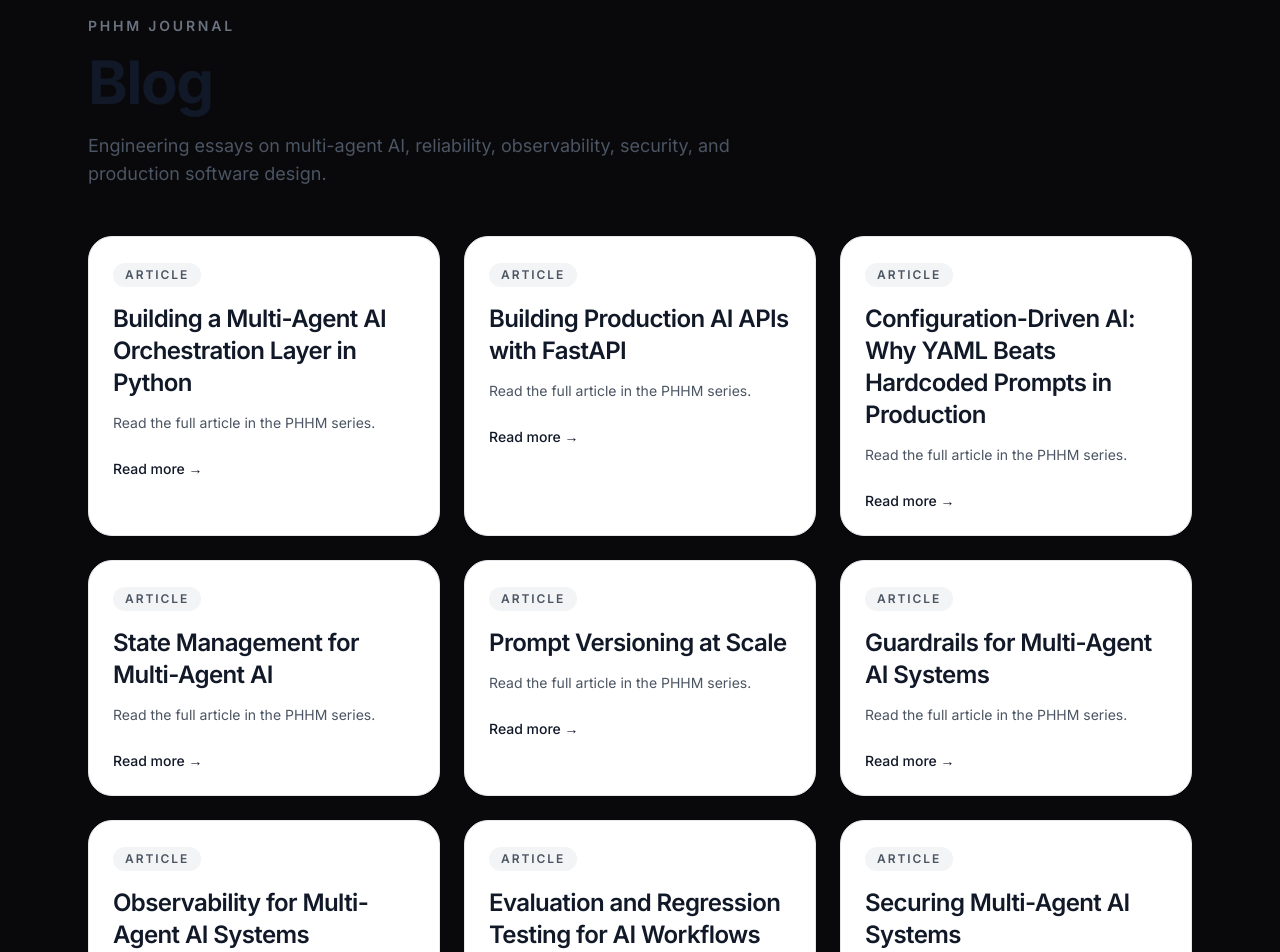
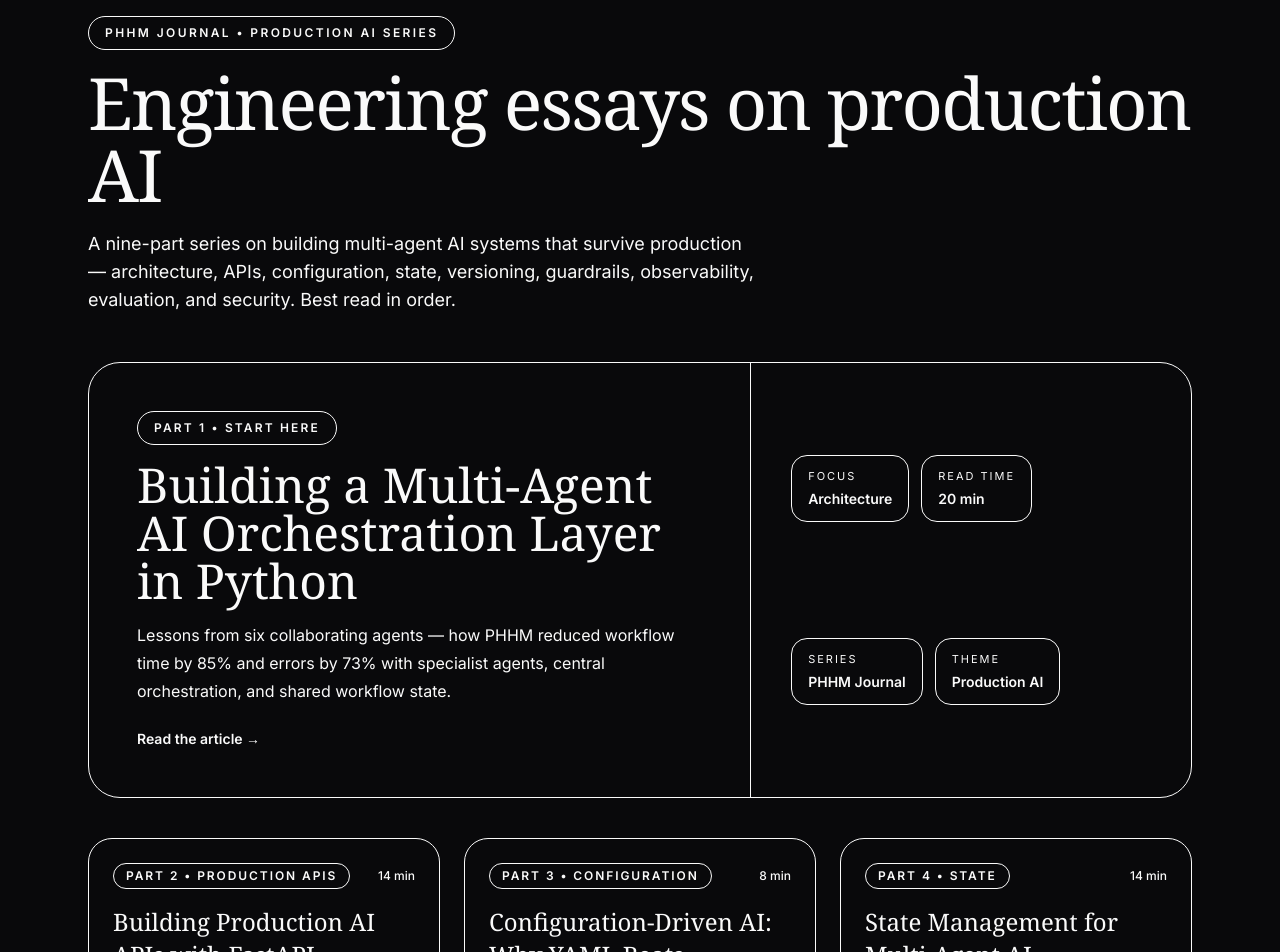
Before and after one commit to SamAde1203/samadeyemi-dev, a Next.js app: page /blog in a window 1280 px wide. Shown: the part 80-1032 px from the top of the page. Built offline with nearby package versions, Linux system fonts and the light colour scheme.

Commit message:
New blog index with featured article and series metadata

```diff
--- a/app/blog/page.tsx
+++ b/app/blog/page.tsx
@@ -1,29 +1,104 @@
 import Link from "next/link";
+import type { Metadata } from "next";
 import { articles } from "@/data/articles";
 
+export const metadata: Metadata = {
+  title: "PHHM Journal — Production AI Engineering | Sam Adeyemi",
+  description:
+    "A nine-part engineering series on building production multi-agent AI systems: architecture, FastAPI, configuration, state, prompt versioning, guardrails, observability, evaluation, and security.",
+};
+
 export default function BlogHome() {
+  const [lead, ...rest] = articles;
+
   return (
-    <main className="mx-auto max-w-6xl px-6 py-24">
+    <main className="min-h-screen bg-[var(--bg)] text-[var(--text)]">
+      <div className="mx-auto max-w-6xl px-6 py-16 sm:py-24">
+        {/* header */}
         <section className="mb-12">
-        <p className="mb-4 text-sm font-semibold uppercase tracking-[0.2em] text-gray-500">PHHM Journal</p>
-        <h1 className="text-5xl font-bold tracking-tight text-gray-900 sm:text-6xl">Blog</h1>
-        <p className="mt-5 max-w-2xl text-lg text-gray-600">
-          Engineering essays on multi-agent AI, reliability, observability, security, and production software design.
+          <p className="mb-4 inline-flex items-center gap-2 rounded-full border border-[var(--line)] bg-[var(--surface2)] px-4 py-2 text-xs font-semibold uppercase tracking-[0.2em] text-[var(--muted)]">
+            PHHM Journal • Production AI Series
+          </p>
+          <h1 className="font-['Instrument_Serif',Georgia,serif] text-5xl leading-[0.96] tracking-tight sm:text-6xl lg:text-7xl">
+            Engineering essays on production AI
+          </h1>
+          <p className="mt-5 max-w-2xl text-lg text-[var(--muted)]">
+            A nine-part series on building multi-agent AI systems that survive production —
+            architecture, APIs, configuration, state, versioning, guardrails, observability,
+            evaluation, and security. Best read in order.
           </p>
         </section>
 
-      <section className="grid gap-6 md:grid-cols-2 xl:grid-cols-3">
-        {articles.map((article) => (
-          <Link key={article.slug} href={`/blog/${article.slug}`} className="group rounded-3xl border border-gray-200 bg-white p-6 shadow-sm transition hover:-translate-y-1 hover:shadow-xl">
-            <div className="mb-4 inline-flex rounded-full bg-gray-100 px-3 py-1 text-xs font-semibold uppercase tracking-[0.16em] text-gray-600">
-              Article
+        {/* featured lead article */}
+        <Link
+          href={`/blog/${lead.slug}`}
+          className="group block overflow-hidden rounded-[32px] border border-[var(--line)] bg-[var(--surface)] shadow-[var(--shadow)] transition hover:-translate-y-1 hover:shadow-xl"
+        >
+          <div className="grid gap-0 lg:grid-cols-[1.2fr_0.8fr]">
+            <div className="p-8 sm:p-10 lg:p-12">
+              <div className="mb-4 inline-flex items-center gap-2 rounded-full border border-[var(--line)] bg-[var(--surface2)] px-4 py-2 text-xs font-semibold uppercase tracking-[0.18em] text-[var(--muted)]">
+                Part {lead.part} • Start here
               </div>
-            <h2 className="text-2xl font-semibold tracking-tight text-gray-900 group-hover:text-gray-700">{article.title}</h2>
-            <p className="mt-3 text-sm leading-6 text-gray-600">Read the full article in the PHHM series.</p>
-            <div className="mt-6 text-sm font-medium text-gray-900">Read more →</div>
+              <h2 className="font-['Instrument_Serif',Georgia,serif] text-3xl leading-tight sm:text-4xl lg:text-5xl">
+                {lead.title}
+              </h2>
+              <p className="mt-4 max-w-2xl text-base leading-7 text-[var(--muted)]">
+                {lead.description}
+              </p>
+              <div className="mt-6 text-sm font-semibold text-[var(--accent)]">
+                Read the article →
+              </div>
+            </div>
+            <div className="flex flex-wrap items-center gap-3 border-t border-[var(--line)] bg-[linear-gradient(160deg,color-mix(in_oklab,var(--accent)_18%,var(--surface2)),var(--surface2))] p-8 sm:p-10 lg:border-l lg:border-t-0">
+              {[
+                ["Focus", lead.focus],
+                ["Read time", lead.readTime],
+                ["Series", "PHHM Journal"],
+                ["Theme", "Production AI"],
+              ].map(([label, value]) => (
+                <div
+                  key={label}
+                  className="rounded-2xl border border-[var(--line)] bg-[var(--surface)] px-4 py-3"
+                >
+                  <div className="text-[11px] uppercase tracking-[0.18em] text-[var(--muted)]">
+                    {label}
+                  </div>
+                  <div className="mt-1 text-sm font-semibold">{value}</div>
+                </div>
+              ))}
+            </div>
+          </div>
+        </Link>
+
+        {/* the rest of the series */}
+        <section className="mt-10 grid gap-6 md:grid-cols-2 xl:grid-cols-3">
+          {rest.map((article) => (
+            <Link
+              key={article.slug}
+              href={`/blog/${article.slug}`}
+              className="group flex flex-col rounded-3xl border border-[var(--line)] bg-[var(--surface)] p-6 shadow-[var(--shadow)] transition hover:-translate-y-1 hover:shadow-xl"
+            >
+              <div className="mb-4 flex items-center justify-between gap-2">
+                <span className="inline-flex rounded-full border border-[var(--line)] bg-[var(--surface2)] px-3 py-1 text-xs font-semibold uppercase tracking-[0.16em] text-[var(--muted)]">
+                  Part {article.part} • {article.focus}
+                </span>
+                <span className="text-xs font-medium text-[var(--muted)]">
+                  {article.readTime}
+                </span>
+              </div>
+              <h2 className="font-['Instrument_Serif',Georgia,serif] text-2xl leading-snug transition group-hover:text-[var(--accent)]">
+                {article.title}
+              </h2>
+              <p className="mt-3 flex-1 text-sm leading-6 text-[var(--muted)]">
+                {article.description}
+              </p>
+              <div className="mt-6 text-sm font-semibold text-[var(--accent)]">
+                Read more →
+              </div>
             </Link>
           ))}
         </section>
+      </div>
     </main>
   );
 }
```
Lines whose indentation alone changed are shown as unchanged.
